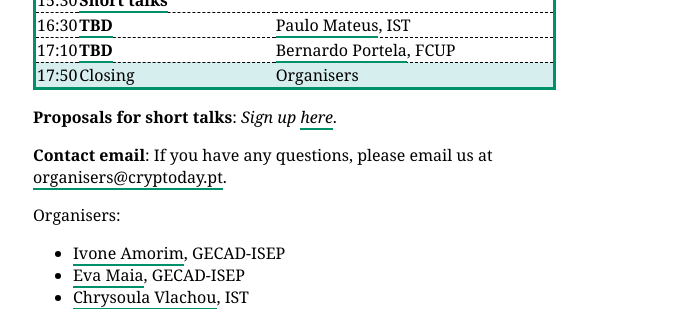
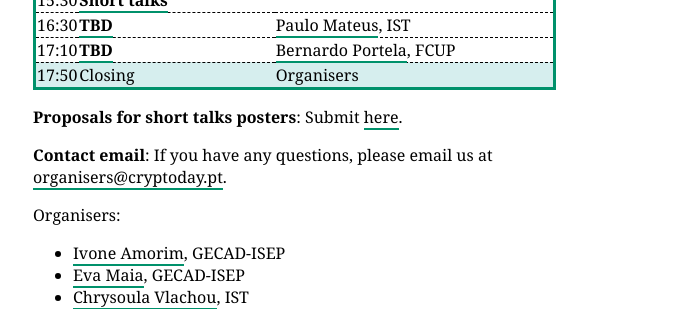
Before and after one commit to cryptoday-pt/cryptoday-pt.github.io, a Jekyll site: the page built from index.html, in a window 1280 px wide. Shown: the part 870-1179 px from the top of the page, without its empty margins (291-988 px from the left). Built offline with Jekyll 4.4.1, drawn with Linux system fonts in a browser that asks for light colours; the list of posts is cut into pages by our own code.

Commit message:
Update index.html

```diff
--- a/index.html
+++ b/index.html
@@ -94,7 +94,7 @@ Portugal Crypto Day 2025 will take place in Porto at ISEP. This will be the seco
     </table>
 </p>
 <p>
-    <b>Proposals for short talks</b>: <i>Sign up <a href="	https://easychair.org/conferences?conf=pcryptod25"> here</a></i>.
+    <b>Proposals for short talks posters</b>: Submit <a href="	https://easychair.org/conferences?conf=pcryptod25"> here</a>.
 </p>
 <p>
     <b>Contact email</b>: If you have any questions, please email us at <a href="mailto:organisers@cryptoday.pt">organisers@cryptoday.pt</a>.
```
